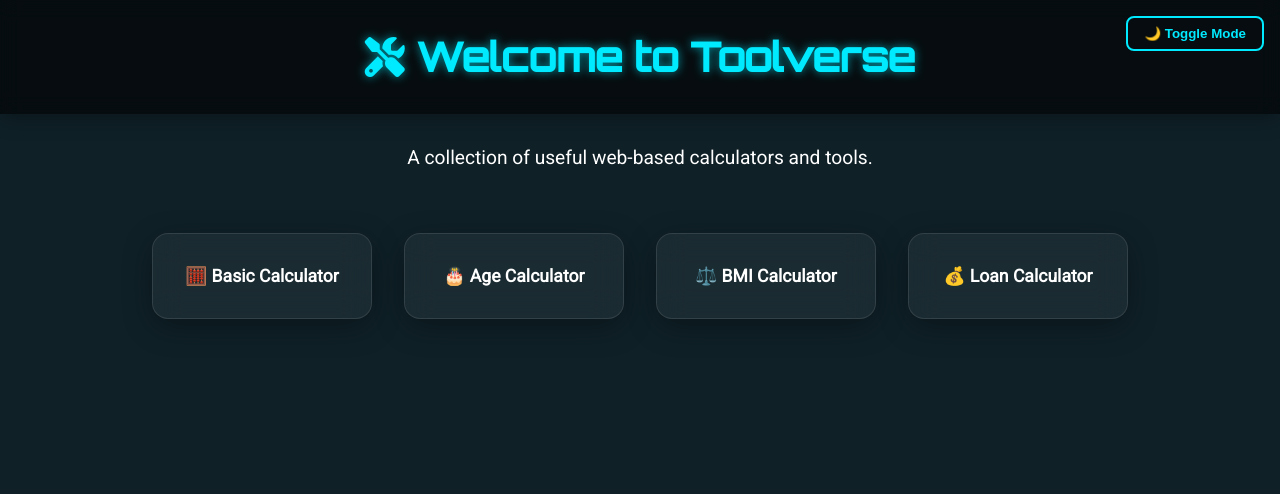
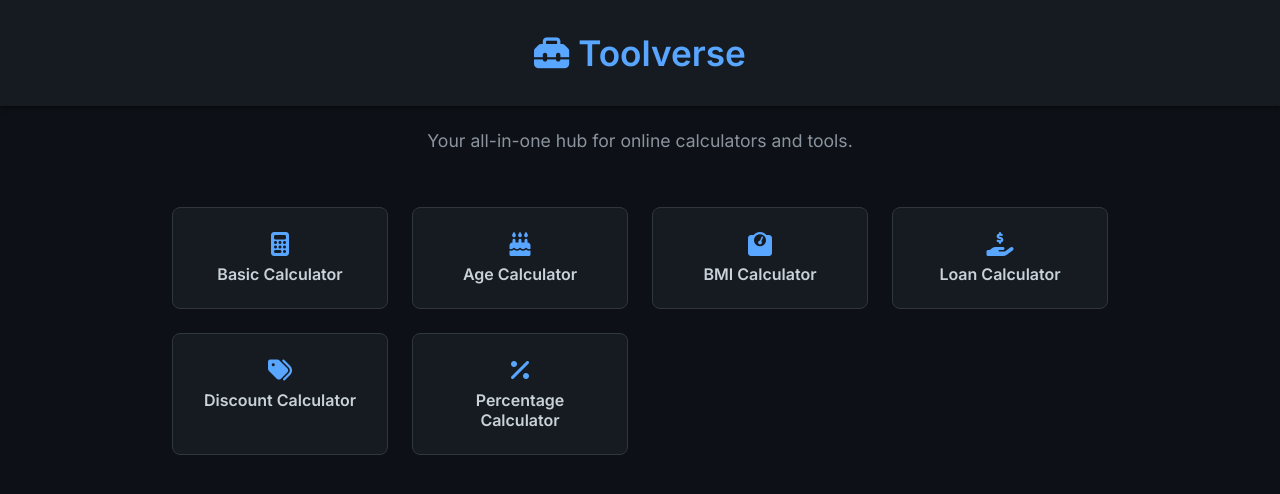
Before and after one commit to Rushi251193/Toolverse-site, a plain HTML site: page index.html in a window 1280 px wide. Drawn offline with nearby package versions, Linux system fonts and the light colour scheme.

Commit message:
Update index.html

```diff
--- a/index.html
+++ b/index.html
@@ -5,241 +5,138 @@
   <meta name="viewport" content="width=device-width, initial-scale=1.0" />
   <title>Toolverse</title>
 
-  <!-- Favicon -->
-  <link rel="icon" href="https://cdn-icons-png.flaticon.com/512/4974/4974983.png" type="image/png">
+  <!-- Fonts -->
+  <link href="https://fonts.googleapis.com/css2?family=Inter:wght@400;600&display=swap" rel="stylesheet">
 
-  <!-- Google Fonts -->
-  <link href="https://fonts.googleapis.com/css2?family=Orbitron:wght@500&family=Roboto&display=swap" rel="stylesheet">
-
-  <!-- Font Awesome Icons -->
+  <!-- Icons -->
   <script src="https://kit.fontawesome.com/a076d05399.js" crossorigin="anonymous"></script>
-
-  <!-- Particles.js -->
-  <script src="https://cdn.jsdelivr.net/npm/particles.js@2.0.0/particles.min.js"></script>
-
-  <!-- Barba.js -->
-  <script src="https://cdn.jsdelivr.net/npm/@barba/core"></script>
 
   <style>
     * {
-      box-sizing: border-box;
       margin: 0;
       padding: 0;
+      box-sizing: border-box;
     }
 
-    html, body {
-      font-family: 'Roboto', sans-serif;
-      background: #0f2027;
-      color: #fff;
+    body {
+      font-family: 'Inter', sans-serif;
+      background-color: #0d1117;
+      color: #c9d1d9;
       min-height: 100vh;
-      transition: background 0.5s, color 0.5s;
-    }
-
-    body.light-mode {
-      background: #f0f0f0;
-      color: #000;
-    }
-
-    #particles-js {
-      position: fixed;
-      width: 100%;
-      height: 100%;
-      z-index: -1;
     }
 
     header {
-      background: rgba(0, 0, 0, 0.6);
-      backdrop-filter: blur(10px);
       padding: 2rem 1rem;
       text-align: center;
-      box-shadow: 0 4px 20px rgba(0,0,0,0.3);
+      background-color: #161b22;
+      box-shadow: 0 2px 4px rgba(0,0,0,0.5);
     }
 
     header h1 {
-      font-family: 'Orbitron', sans-serif;
-      font-size: 2.5rem;
-      color: #00eaff;
-      text-shadow: 0 0 10px rgba(0,234,255,0.6);
-    }
-
-    .mode-toggle {
-      position: absolute;
-      top: 1rem;
-      right: 1rem;
-      background: transparent;
-      border: 2px solid #00eaff;
-      color: #00eaff;
-      padding: 0.5rem 1rem;
-      border-radius: 8px;
-      cursor: pointer;
-      font-weight: bold;
-      transition: background 0.3s;
-    }
-
-    .mode-toggle:hover {
-      background: #00eaff;
-      color: #000;
+      font-size: 2.2rem;
+      color: #58a6ff;
     }
 
     .intro {
       text-align: center;
-      padding: 2rem 1rem;
-      font-size: 1.2rem;
+      padding: 1.5rem 1rem;
+      font-size: 1.1rem;
+      color: #8b949e;
     }
 
     .tools {
-      display: flex;
-      flex-wrap: wrap;
-      justify-content: center;
-      gap: 2rem;
+      display: grid;
+      grid-template-columns: repeat(auto-fit, minmax(180px, 1fr));
+      gap: 1.5rem;
       padding: 2rem;
+      max-width: 1000px;
+      margin: 0 auto;
     }
 
     .card {
-      background: rgba(255, 255, 255, 0.05);
-      border: 1px solid rgba(255, 255, 255, 0.1);
-      border-radius: 16px;
-      box-shadow: 0 8px 30px rgba(0, 0, 0, 0.3);
-      padding: 2rem;
-      width: 220px;
+      background-color: #161b22;
+      padding: 1.5rem;
+      border-radius: 8px;
+      border: 1px solid #30363d;
       text-align: center;
-      transition: transform 0.3s ease, box-shadow 0.3s ease;
-      backdrop-filter: blur(15px);
+      transition: transform 0.2s ease, background-color 0.2s ease;
     }
 
     .card:hover {
-      transform: translateY(-8px) scale(1.05);
-      box-shadow: 0 12px 40px rgba(0, 234, 255, 0.4);
+      transform: translateY(-5px);
+      background-color: #1c2128;
     }
 
     .card a {
       text-decoration: none;
-      color: inherit;
-      font-weight: bold;
-      font-size: 1.1rem;
-      display: block;
+      color: #c9d1d9;
+      font-weight: 600;
+      font-size: 1rem;
+      display: flex;
+      flex-direction: column;
+      align-items: center;
+      gap: 0.5rem;
     }
 
-    @media (max-width: 600px) {
-      .card {
-        width: 80%;
-      }
-
-      header h1 {
-        font-size: 2rem;
-      }
+    .card a i {
+      font-size: 1.5rem;
+      color: #58a6ff;
     }
 
-    /* Light mode adjustments */
-    body.light-mode .card {
-      background: rgba(0, 0, 0, 0.05);
-      border: 1px solid rgba(0, 0, 0, 0.1);
-      color: #000;
-    }
-
-    body.light-mode header {
-      background: rgba(255, 255, 255, 0.8);
-    }
-
-    body.light-mode .mode-toggle {
-      border-color: #333;
-      color: #333;
-    }
-
-    body.light-mode .mode-toggle:hover {
-      background: #333;
-      color: #fff;
+    @media (max-width: 500px) {
+      header h1 {
+        font-size: 1.5rem;
+      }
     }
   </style>
 </head>
-<body data-barba="wrapper">
-  <div id="particles-js"></div>
-
-  <header data-barba="container" data-barba-namespace="home">
-    <button class="mode-toggle" onclick="toggleMode()">🌙 Toggle Mode</button>
-    <h1><i class="fas fa-tools"></i> Welcome to Toolverse</h1>
+<body>
+  <header>
+    <h1><i class="fas fa-toolbox"></i> Toolverse</h1>
   </header>
 
   <div class="intro">
-    <p>A collection of useful web-based calculators and tools.</p>
+    <p>Your all-in-one hub for online calculators and tools.</p>
   </div>
 
   <div class="tools">
     <div class="card">
-      <a href="basic.html">🧮 Basic Calculator</a>
+      <a href="basic.html">
+        <i class="fas fa-calculator"></i>
+        Basic Calculator
+      </a>
     </div>
     <div class="card">
-      <a href="age.html">🎂 Age Calculator</a>
+      <a href="age.html">
+        <i class="fas fa-birthday-cake"></i>
+        Age Calculator
+      </a>
     </div>
     <div class="card">
-      <a href="tools/bmi/">⚖️ BMI Calculator</a>
+      <a href="tools/bmi/">
+        <i class="fas fa-weight"></i>
+        BMI Calculator
+      </a>
     </div>
     <div class="card">
-      <a href="loan.html">💰 Loan Calculator</a>
+      <a href="loan.html">
+        <i class="fas fa-hand-holding-usd"></i>
+        Loan Calculator
+      </a>
+    </div>
+    <!-- Add more tools below -->
+    <div class="card">
+      <a href="discount.html">
+        <i class="fas fa-tags"></i>
+        Discount Calculator
+      </a>
+    </div>
+    <div class="card">
+      <a href="percentage.html">
+        <i class="fas fa-percentage"></i>
+        Percentage Calculator
+      </a>
     </div>
   </div>
-
-  <!-- Scripts -->
-  <script>
-    // Particles.js config
-    particlesJS("particles-js", {
-      "particles": {
-        "number": { "value": 80 },
-        "color": { "value": "#00eaff" },
-        "shape": {
-          "type": "circle",
-          "stroke": { "width": 0, "color": "#000" }
-        },
-        "opacity": { "value": 0.5 },
-        "size": { "value": 3 },
-        "line_linked": {
-          "enable": true,
-          "distance": 150,
-          "color": "#00eaff",
-          "opacity": 0.4,
-          "width": 1
-        },
-        "move": { "enable": true, "speed": 2 }
-      },
-      "interactivity": {
-        "events": {
-          "onhover": { "enable": true, "mode": "repulse" },
-          "onclick": { "enable": true, "mode": "push" }
-        },
-        "modes": {
-          "repulse": { "distance": 100 },
-          "push": { "particles_nb": 4 }
-        }
-      },
-      "retina_detect": true
-    });
-
-    // Toggle Light/Dark Mode
-    function toggleMode() {
-      document.body.classList.toggle("light-mode");
-    }
-
-    // Barba.js page transitions
-    barba.init({
-      transitions: [{
-        name: 'fade',
-        leave(data) {
-          return gsap.to(data.current.container, {
-            opacity: 0,
-            duration: 0.5
-          });
-        },
-        enter(data) {
-          return gsap.from(data.next.container, {
-            opacity: 0,
-            duration: 0.5
-          });
-        }
-      }]
-    });
-  </script>
-
-  <!-- GSAP for animation with Barba -->
-  <script src="https://cdnjs.cloudflare.com/ajax/libs/gsap/3.12.2/gsap.min.js"></script>
 </body>
 </html>
```
